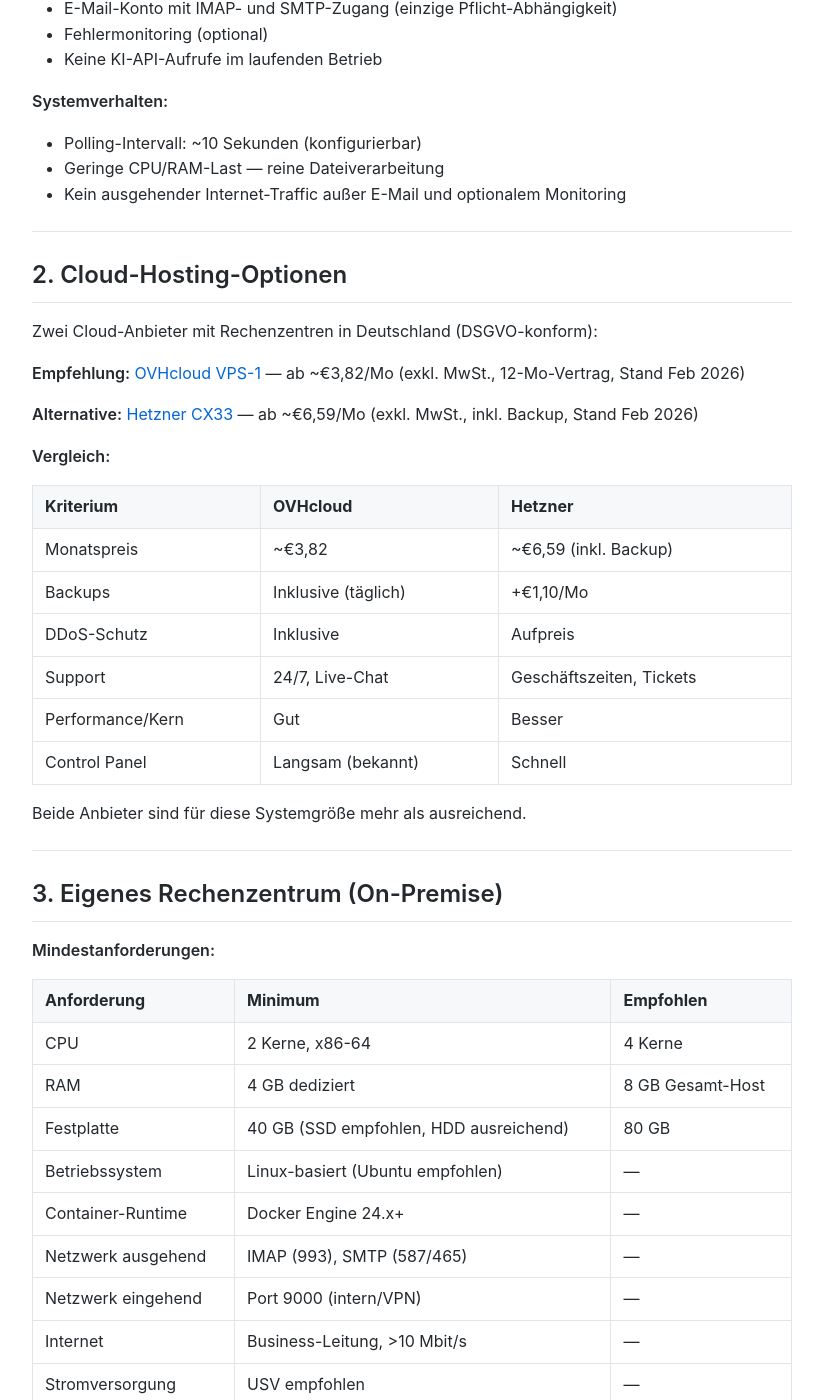
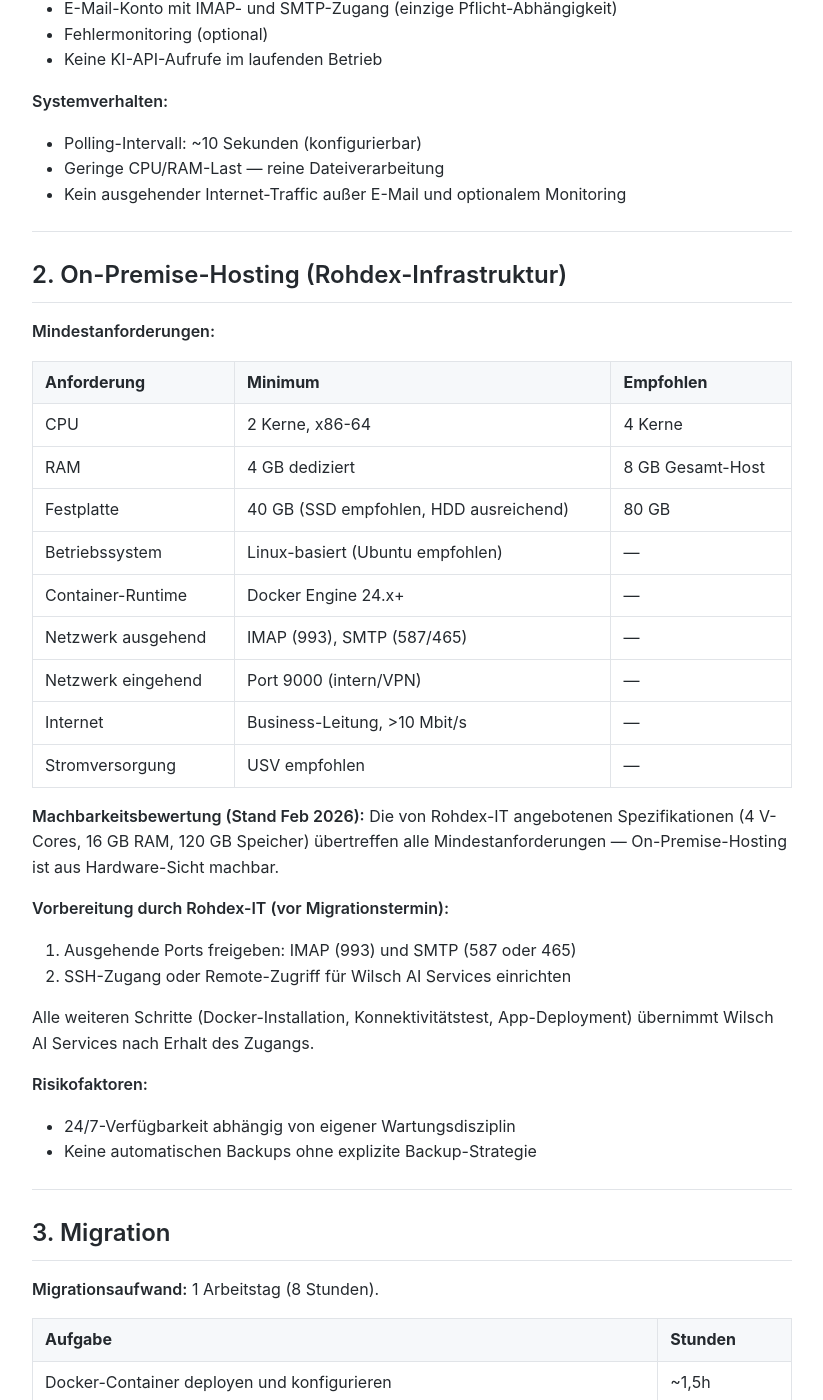
Before and after one commit to MariusWilsch/public-wilsch-ai-pages, a Jekyll site: the page built from project/rohdex/hosting-anforderungen-kunde.md, in a window 1280 px wide and 1400 px high, scrolled down 879 px. Shown: the whole window, without its empty margins (228-1051 px from the left). Built offline with Jekyll 4.4.1, drawn with Linux system fonts in a browser that asks for light colours; our own code applies the rules of GitHub Pages for plain Markdown files; some of the changed text lies outside the part shown.

Commit message:
Sync from hippocampus 2026-02-24

```diff
--- a/project/rohdex/hosting-anforderungen-kunde.md
+++ b/project/rohdex/hosting-anforderungen-kunde.md
@@ -5,7 +5,7 @@ publish: true
 # Hosting-Anforderungen — ROHDEX Dokumentenverarbeitung
 [[client-rohdex]]
 
-Technische Anforderungen und Hosting-Optionen für die Migration des ROHDEX-Dokumentenverarbeitungssystems.
+Technische Anforderungen für die Migration des ROHDEX-Dokumentenverarbeitungssystems auf Rohdex-Infrastruktur.
 
 ---
 
@@ -32,30 +32,7 @@ Das System ist ein einzelner Docker-Container (FastAPI, Python 3.11+) ohne Daten
 
 ---
 
-## 2. Cloud-Hosting-Optionen
-
-Zwei Cloud-Anbieter mit Rechenzentren in Deutschland (DSGVO-konform):
-
-**Empfehlung:** [OVHcloud VPS-1](https://www.ovhcloud.com/de/vps/) — ab ~€3,82/Mo (exkl. MwSt., 12-Mo-Vertrag, Stand Feb 2026)
-
-**Alternative:** [Hetzner CX33](https://www.hetzner.com/cloud/) — ab ~€6,59/Mo (exkl. MwSt., inkl. Backup, Stand Feb 2026)
-
-**Vergleich:**
-
-| Kriterium | OVHcloud | Hetzner |
-|-----------|----------|---------|
-| Monatspreis | ~€3,82 | ~€6,59 (inkl. Backup) |
-| Backups | Inklusive (täglich) | +€1,10/Mo |
-| DDoS-Schutz | Inklusive | Aufpreis |
-| Support | 24/7, Live-Chat | Geschäftszeiten, Tickets |
-| Performance/Kern | Gut | Besser |
-| Control Panel | Langsam (bekannt) | Schnell |
-
-Beide Anbieter sind für diese Systemgröße mehr als ausreichend.
-
----
-
-## 3. Eigenes Rechenzentrum (On-Premise)
+## 2. On-Premise-Hosting (Rohdex-Infrastruktur)
 
 **Mindestanforderungen:**
 
@@ -76,9 +53,9 @@ Die von Rohdex-IT angebotenen Spezifikationen (4 V-Cores, 16 GB RAM, 120 GB Spei
 
 **Vorbereitung durch Rohdex-IT (vor Migrationstermin):**
 1. Ausgehende Ports freigeben: IMAP (993) und SMTP (587 oder 465)
-2. SSH-Zugang oder Remote-Zugriff für Marius einrichten
+2. SSH-Zugang oder Remote-Zugriff für Wilsch AI Services einrichten
 
-Alle weiteren Schritte (Docker-Installation, Konnektivitätstest, App-Deployment) übernimmt Marius nach Erhalt des Zugangs.
+Alle weiteren Schritte (Docker-Installation, Konnektivitätstest, App-Deployment) übernimmt Wilsch AI Services nach Erhalt des Zugangs.
 
 **Risikofaktoren:**
 - 24/7-Verfügbarkeit abhängig von eigener Wartungsdisziplin
@@ -86,9 +63,9 @@ Alle weiteren Schritte (Docker-Installation, Konnektivitätstest, App-Deployment
 
 ---
 
-## 4. Migration
+## 3. Migration
 
-**Migrationsaufwand:** 1 Arbeitstag (8 Stunden) — gilt für beide Hosting-Optionen.
+**Migrationsaufwand:** 1 Arbeitstag (8 Stunden).
 
 | Aufgabe | Stunden |
 |---------|---------|
@@ -98,10 +75,11 @@ Alle weiteren Schritte (Docker-Installation, Konnektivitätstest, App-Deployment
 | DNS/SSL-Konfiguration falls erforderlich | ~0,5h |
 | Funktionstest aller 9 Verarbeitungsschritte | ~2h |
 | Inbetriebnahme und Übergabe | ~1h |
-| Puffer für Unvorhergesehenes | ~2h |
+| Bugfix Tara-Berechnung (Nachkommastellen-Fehler) | ~1h |
+| Puffer für Unvorhergesehenes | ~1h |
 | **Gesamt** | **~8h** |
 
-Bei On-Premise-Migration: zusätzliche Kalenderzeit für IT-Koordination (Firewall-Freigaben, Zugangsvorbereitung) — diese fällt vor dem Migrationstermin an, nicht am Migrationstag selbst.
+Zusätzliche Kalenderzeit für IT-Koordination (Firewall-Freigaben, Zugangsvorbereitung) fällt vor dem Migrationstermin an, nicht am Migrationstag selbst.
 
 **E-Mail-Konfiguration:**
 Das System nutzt bereits das Rohdex-eigene E-Mail-Konto `export-ki@rohdex.com` (IONOS). Dieses Konto bleibt bei der Migration identisch — es werden lediglich die bestehenden Zugangsdaten auf dem neuen Server hinterlegt.
```
